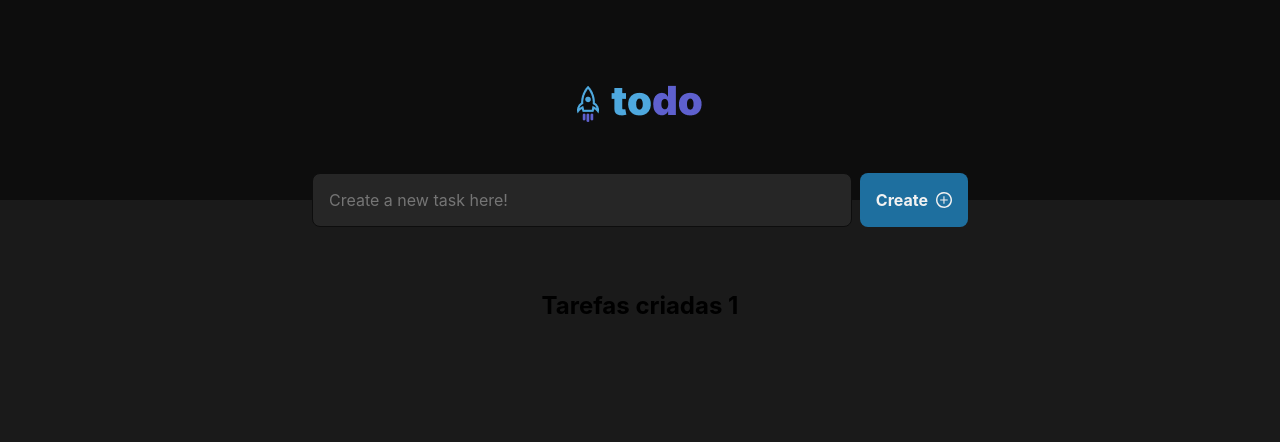
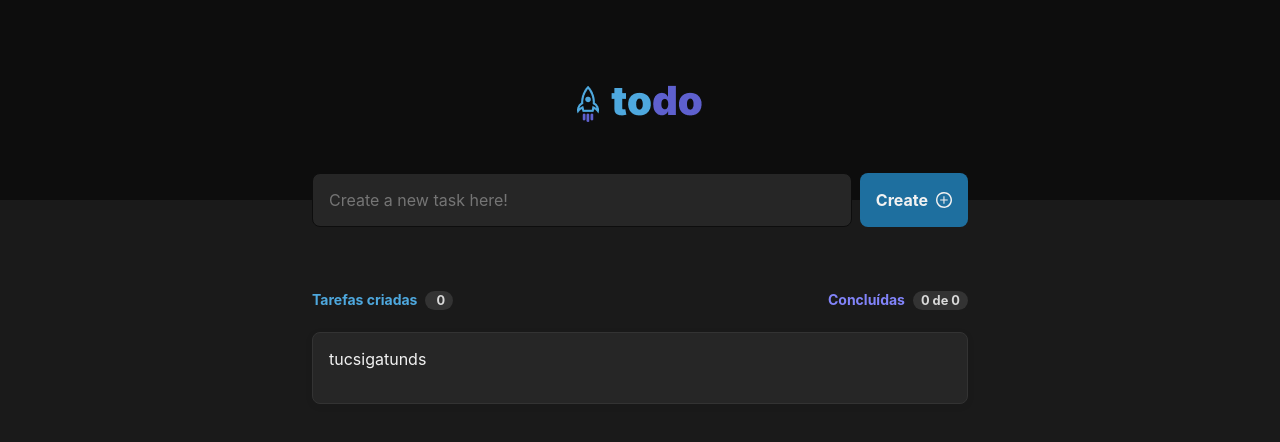
Before and after one commit to raferdev/to_do, a React app: page / in a window 1280 px wide. Shown: the top 442 px of the page. Built offline with nearby package versions, Linux system fonts and the light colour scheme; the HTML template or start-up script is replaced by a standard one.

Commit message:
feat: tasks header style

```diff
--- a/src/App.tsx
+++ b/src/App.tsx
@@ -6,7 +6,7 @@ import { Tasks } from "./components/Tasks.js";
 import { useState } from "react";
 
 function App() {
-  const [tasks, setTasks] = useState([""])
+  const [tasks, setTasks] = useState(["tucsigatunds"])
   return (
     <div className={styles.app}>
       <Header />
--- a/src/components/Tasks.module.css
+++ b/src/components/Tasks.module.css
@@ -4,6 +4,47 @@
   margin-top: 4rem;
 }
 
-.tasks h1 {
+.tasks header {
+  display: flex;
+  justify-content: space-between;
+  width: 41rem;
+  margin-bottom: 24px;
+}
+
+.tasks h2,
+.tasks h3 {
   font-weight: 700;
+  font-size: 0.875rem;
 }
+
+.tasks h2 {
+  color: var(--blue-basic);
+}
+
+.tasks h3 {
+  color: var(--purple-basic);
+}
+
+.tasks span {
+  background: var(--gray-400);
+  border-radius: 999px;
+  padding: 2px 8px;
+  color: var(--gray-200);
+  font-size: 0.8rem;
+  margin-left: 0.5rem;
+}
+
+.task {
+  width: 41rem;
+  height: 4.5rem;
+  display: flex;
+  flex-direction: row;
+  align-items: flex-start;
+  padding: 16px;
+  gap: 12px;
+  background: var(--gray-500);
+  border: 1px solid var(--gray-400);
+  box-shadow: 0px 2px 8px rgba(0, 0, 0, 0.06);
+  border-radius: 8px;
+  color: var(--gray-100);
+}
--- a/src/components/Tasks.tsx
+++ b/src/components/Tasks.tsx
@@ -1,18 +1,31 @@
+import { useState } from "react";
 import styles from "./Tasks.module.css";
 
-export function Tasks({tasks}:TasksProps) {
+export function Tasks({ tasks }: TasksProps) {
+ const [completes, setCompletes] = useState(0);
+
+
   return (
     <main className={styles.tasks}>
-            <header><h2>Tarefas criadas {tasks.length}</h2></header>
-            {tasks.map( task => {
+      <header>
+        <h2>
+          Tarefas criadas<span> {tasks.length - 1} </span>
+        </h2>
+        <h3>
+          Concluídas<span>{completes} de {tasks.length - 1} </span>
+        </h3>
+      </header>
+      {tasks.map((task) => {
         return (
-                    <div className={styles.task} key={task}>{task}</div>
-                )
+          <div className={styles.task} key={task}>
+            {task}
+          </div>
+        );
       })}
     </main>
   );
 }
 
 interface TasksProps {
-    tasks:string[]
+  tasks: string[];
 }
```
Lines whose indentation alone changed are shown as unchanged.
